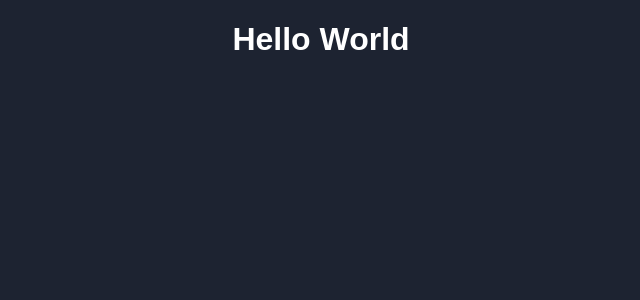
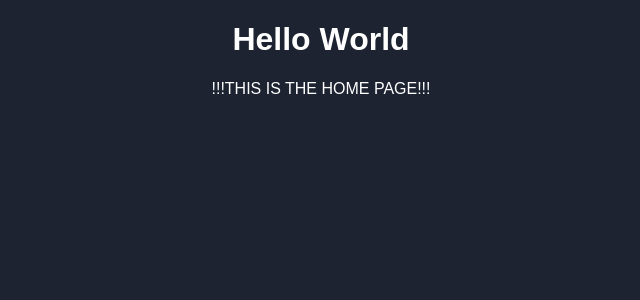
Before and after one commit to Bskasan/React_Practises, a React (Create React App) app in the folder My-Practises/react-routes/: page / in a window 1280 px wide. Before the commit this address had no page. Shown: the top 300 px of the page, without its empty margins (319-959 px from the left). Built offline with nearby package versions, Linux system fonts and the light colour scheme.

Commit message:
PATHS ADDED

```diff
--- a/My-Practises/react-routes/src/App.js
+++ b/My-Practises/react-routes/src/App.js
@@ -1,12 +1,17 @@
 import "./App.css";
 import { BrowserRouter, Route, Routes } from "react-router-dom";
+import Home from "./pages/Home";
+import About from "./pages/About";
+import Profile from "./pages/Profile";
 
 function App() {
   return (
     <BrowserRouter>
       <h1>Hello World</h1>
       <Routes>
-        <Route />
+        <Route path="/" element={<Home />} />
+        <Route path="/about" element={<About />} />
+        <Route path="/profile" element={<Profile />} />
       </Routes>
     </BrowserRouter>
   );
--- /dev/null
+++ b/My-Practises/react-routes/src/pages/About.jsx
@@ -0,0 +1,9 @@
+import React from 'react'
+
+const About = () => {
+  return (
+    <div>THIS IS THE ABOUT PAGE</div>
+  )
+}
+
+export default About
--- /dev/null
+++ b/My-Practises/react-routes/src/pages/Home.jsx
@@ -0,0 +1,9 @@
+import React from 'react'
+
+const Home = () => {
+  return (
+    <div>!!!THIS IS THE HOME PAGE!!!</div>
+  )
+}
+
+export default Home
--- /dev/null
+++ b/My-Practises/react-routes/src/pages/Profile.jsx
@@ -0,0 +1,7 @@
+import React from "react";
+
+const Profile = () => {
+  return <div>THIS IS THE PROFILE PAGE</div>;
+};
+
+export default Profile;
```
Also changed, not shown: My-Practises/react-routes/src/pages/ErrorPage.jsx (added, +7 -0 lines).
